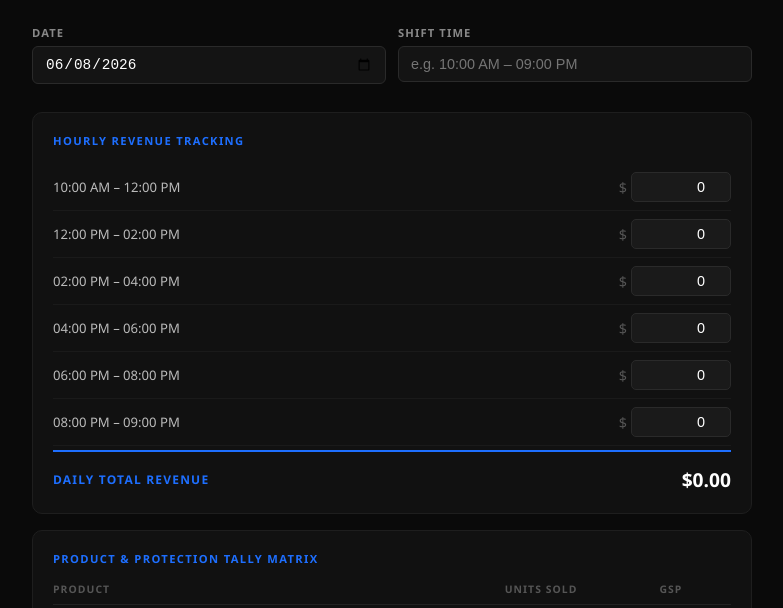
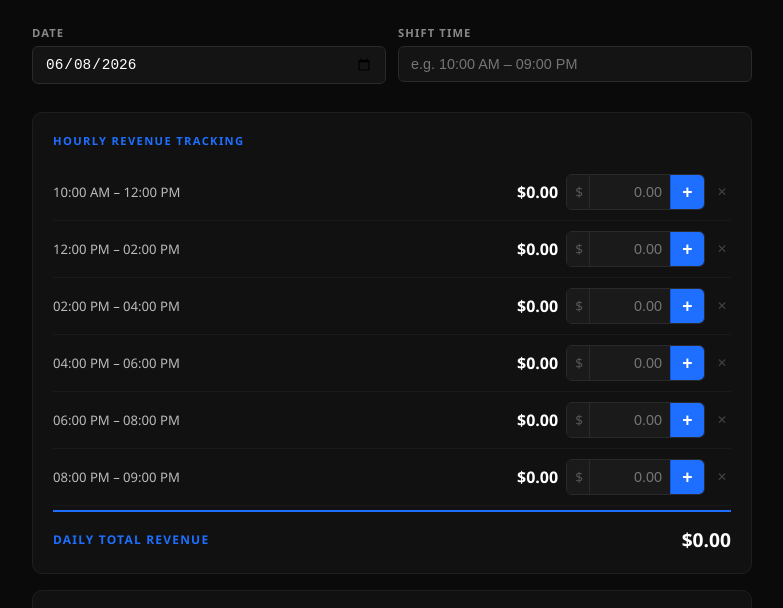
Before and after one commit to wtmbru/shokztracker, a plain HTML site: page index.html in a window 1280 px wide. Shown: the part 125-733 px from the top of the page, without its empty margins (248-1031 px from the left). Drawn offline with Linux system fonts and the light colour scheme.

Commit message:
Add files via upload

```diff
--- a/index.html
+++ b/index.html
@@ -95,12 +95,13 @@
 
   /* Revenue rows */
   .revenue-row {
-    display: grid;
-    grid-template-columns: 1fr auto;
+    display: flex;
     align-items: center;
+    justify-content: space-between;
     gap: 12px;
-    padding: 8px 0;
+    padding: 10px 0;
     border-bottom: 1px solid #1a1a1a;
+    flex-wrap: wrap;
   }
 
   .revenue-row:last-child { border-bottom: none; }
@@ -108,35 +109,93 @@
   .revenue-row label {
     font-size: 0.82rem;
     color: #bbb;
+    flex-shrink: 0;
+    min-width: 150px;
   }
 
-  .revenue-input-wrap {
+  .revenue-right {
     display: flex;
     align-items: center;
-    gap: 4px;
+    gap: 8px;
+    flex: 1;
+    justify-content: flex-end;
   }
 
-  .revenue-input-wrap span {
-    color: #555;
-    font-size: 0.9rem;
+  /* Running total display */
+  .rev-total {
+    font-size: 1rem;
+    font-weight: 700;
+    color: #fff;
+    min-width: 72px;
+    text-align: right;
   }
 
-  .revenue-row input {
-    width: 100px;
+  /* Add amount input + button */
+  .rev-add-wrap {
+    display: flex;
+    align-items: center;
+    border: 1px solid #2a2a2a;
+    border-radius: 6px;
+    overflow: hidden;
+  }
+
+  .rev-add-wrap .dollar {
     background: #1a1a1a;
-    border: 1px solid #2a2a2a;
-    border-radius: 5px;
+    color: #555;
+    font-size: 0.85rem;
+    padding: 0 6px 0 8px;
+    height: 34px;
+    line-height: 34px;
+    border-right: 1px solid #2a2a2a;
+    flex-shrink: 0;
+  }
+
+  .rev-add-wrap input {
+    width: 80px;
+    background: #1a1a1a;
+    border: none;
     color: #fff;
-    padding: 6px 10px;
+    padding: 6px 8px;
     font-size: 0.9rem;
     text-align: right;
-    transition: border-color 0.15s;
+    outline: none;
+    height: 34px;
+    -moz-appearance: textfield;
   }
 
-  .revenue-row input:focus {
-    outline: none;
-    border-color: #1e6fff;
+  .rev-add-wrap input::-webkit-outer-spin-button,
+  .rev-add-wrap input::-webkit-inner-spin-button { -webkit-appearance: none; }
+
+  .rev-add-btn {
+    background: #1e6fff;
+    border: none;
+    color: #fff;
+    font-size: 1.1rem;
+    font-weight: 700;
+    width: 34px;
+    height: 34px;
+    cursor: pointer;
+    flex-shrink: 0;
+    border-left: 1px solid #1557d4;
+    transition: background 0.12s;
   }
+
+  .rev-add-btn:hover { background: #1557d4; }
+  .rev-add-btn:active { background: #1044b0; }
+
+  .rev-clear-btn {
+    background: transparent;
+    border: none;
+    color: #444;
+    font-size: 0.75rem;
+    cursor: pointer;
+    padding: 4px;
+    line-height: 1;
+    transition: color 0.12s;
+    flex-shrink: 0;
+  }
+
+  .rev-clear-btn:hover { color: #f87171; }
 
   .total-revenue-row {
     display: flex;
@@ -438,30 +497,85 @@
   <!-- Revenue -->
   <section>
     <h2>Hourly Revenue Tracking</h2>
+
     <div class="revenue-row">
       <label>10:00 AM – 12:00 PM</label>
-      <div class="revenue-input-wrap"><span>$</span><input type="number" class="rev" id="r1" value="0" min="0" step="0.01"></div>
+      <div class="revenue-right">
+        <span class="rev-total" id="rt1">$0.00</span>
+        <div class="rev-add-wrap">
+          <span class="dollar">$</span>
+          <input type="number" class="rev-add-input" id="ra1" min="0" step="0.01" placeholder="0.00">
+          <button class="rev-add-btn" onclick="addRevenue(1)">+</button>
+        </div>
+        <button class="rev-clear-btn" onclick="clearRevenue(1)" title="Clear slot">✕</button>
+      </div>
     </div>
+
     <div class="revenue-row">
       <label>12:00 PM – 02:00 PM</label>
-      <div class="revenue-input-wrap"><span>$</span><input type="number" class="rev" id="r2" value="0" min="0" step="0.01"></div>
+      <div class="revenue-right">
+        <span class="rev-total" id="rt2">$0.00</span>
+        <div class="rev-add-wrap">
+          <span class="dollar">$</span>
+          <input type="number" class="rev-add-input" id="ra2" min="0" step="0.01" placeholder="0.00">
+          <button class="rev-add-btn" onclick="addRevenue(2)">+</button>
+        </div>
+        <button class="rev-clear-btn" onclick="clearRevenue(2)" title="Clear slot">✕</button>
+      </div>
     </div>
+
     <div class="revenue-row">
       <label>02:00 PM – 04:00 PM</label>
-      <div class="revenue-input-wrap"><span>$</span><input type="number" class="rev" id="r3" value="0" min="0" step="0.01"></div>
+      <div class="revenue-right">
+        <span class="rev-total" id="rt3">$0.00</span>
+        <div class="rev-add-wrap">
+          <span class="dollar">$</span>
+          <input type="number" class="rev-add-input" id="ra3" min="0" step="0.01" placeholder="0.00">
+          <button class="rev-add-btn" onclick="addRevenue(3)">+</button>
+        </div>
+        <button class="rev-clear-btn" onclick="clearRevenue(3)" title="Clear slot">✕</button>
+      </div>
     </div>
+
     <div class="revenue-row">
       <label>04:00 PM – 06:00 PM</label>
-      <div class="revenue-input-wrap"><span>$</span><input type="number" class="rev" id="r4" value="0" min="0" step="0.01"></div>
+      <div class="revenue-right">
+        <span class="rev-total" id="rt4">$0.00</span>
+        <div class="rev-add-wrap">
+          <span class="dollar">$</span>
+          <input type="number" class="rev-add-input" id="ra4" min="0" step="0.01" placeholder="0.00">
+          <button class="rev-add-btn" onclick="addRevenue(4)">+</button>
+        </div>
+        <button class="rev-clear-btn" onclick="clearRevenue(4)" title="Clear slot">✕</button>
+      </div>
     </div>
+
     <div class="revenue-row">
       <label>06:00 PM – 08:00 PM</label>
-      <div class="revenue-input-wrap"><span>$</span><input type="number" class="rev" id="r5" value="0" min="0" step="0.01"></div>
+      <div class="revenue-right">
+        <span class="rev-total" id="rt5">$0.00</span>
+        <div class="rev-add-wrap">
+          <span class="dollar">$</span>
+          <input type="number" class="rev-add-input" id="ra5" min="0" step="0.01" placeholder="0.00">
+          <button class="rev-add-btn" onclick="addRevenue(5)">+</button>
+        </div>
+        <button class="rev-clear-btn" onclick="clearRevenue(5)" title="Clear slot">✕</button>
+      </div>
     </div>
+
     <div class="revenue-row">
       <label>08:00 PM – 09:00 PM</label>
-      <div class="revenue-input-wrap"><span>$</span><input type="number" class="rev" id="r6" value="0" min="0" step="0.01"></div>
+      <div class="revenue-right">
+        <span class="rev-total" id="rt6">$0.00</span>
+        <div class="rev-add-wrap">
+          <span class="dollar">$</span>
+          <input type="number" class="rev-add-input" id="ra6" min="0" step="0.01" placeholder="0.00">
+          <button class="rev-add-btn" onclick="addRevenue(6)">+</button>
+        </div>
+        <button class="rev-clear-btn" onclick="clearRevenue(6)" title="Clear slot">✕</button>
+      </div>
     </div>
+
     <div class="total-revenue-row">
       <span>Daily Total Revenue</span>
       <span class="total-value" id="dailyTotal">$0.00</span>
@@ -565,6 +679,43 @@
     saveState();
   }
 
+  // ── Revenue slot totals (accumulated, not typed directly) ──
+  const revTotals = [0, 0, 0, 0, 0, 0]; // indices 0–5 map to slots 1–6
+
+  function addRevenue(slot) {
+    const input = document.getElementById('ra' + slot);
+    const amount = parseFloat(input.value);
+    if (!amount || amount <= 0) return;
+    revTotals[slot - 1] = Math.round((revTotals[slot - 1] + amount) * 100) / 100;
+    input.value = '';
+    input.focus();
+    renderRevTotals();
+    saveState();
+  }
+
+  function clearRevenue(slot) {
+    revTotals[slot - 1] = 0;
+    renderRevTotals();
+    saveState();
+  }
+
+  function renderRevTotals() {
+    let total = 0;
+    revTotals.forEach((v, i) => {
+      document.getElementById('rt' + (i + 1)).textContent = '$' + v.toFixed(2);
+      total += v;
+    });
+    total = Math.round(total * 100) / 100;
+    document.getElementById('dailyTotal').textContent = '$' + total.toFixed(2);
+    document.getElementById('totalRevenue').textContent = '$' + total.toFixed(2);
+    return total;
+  }
+
+  // Allow pressing Enter on the add input to trigger +
+  document.querySelectorAll('.rev-add-input').forEach((el, i) => {
+    el.addEventListener('keydown', e => { if (e.key === 'Enter') addRevenue(i + 1); });
+  });
+
   // ── localStorage persistence ──────────────────────────────
   const STORAGE_KEY = 'shokz-tracker-v1';
 
@@ -572,7 +723,7 @@
     const state = {
       date: document.getElementById('date').value,
       shiftTime: document.getElementById('shiftTime').value,
-      revenue: Array.from(document.querySelectorAll('.rev')).map(el => el.value),
+      revenue: [...revTotals],
       units: Array.from(document.querySelectorAll('.stepper-val.units')).map(el => el.textContent),
       gsp: Array.from(document.querySelectorAll('.stepper-val.gsp')).map(el => el.textContent),
     };
@@ -586,8 +737,7 @@
       const s = JSON.parse(raw);
       if (s.date) document.getElementById('date').value = s.date;
       if (s.shiftTime) document.getElementById('shiftTime').value = s.shiftTime;
-      const revEls = document.querySelectorAll('.rev');
-      (s.revenue || []).forEach((v, i) => { if (revEls[i]) revEls[i].value = v; });
+      (s.revenue || []).forEach((v, i) => { revTotals[i] = v || 0; });
       const unitEls = document.querySelectorAll('.stepper-val.units');
       (s.units || []).forEach((v, i) => { if (unitEls[i]) unitEls[i].textContent = v; });
       const gspEls = document.querySelectorAll('.stepper-val.gsp');
@@ -603,12 +753,7 @@
   }
 
   function calcRevenue() {
-    const inputs = document.querySelectorAll('.rev');
-    let total = 0;
-    inputs.forEach(i => total += parseFloat(i.value) || 0);
-    document.getElementById('dailyTotal').textContent = '$' + total.toFixed(2);
-    document.getElementById('totalRevenue').textContent = '$' + total.toFixed(2);
-    return total;
+    return renderRevTotals();
   }
 
   function calcProducts() {
@@ -620,7 +765,6 @@
     return { units, gsp };
   }
 
-  document.querySelectorAll('.rev').forEach(el => el.addEventListener('input', () => { calcRevenue(); saveState(); }));
   document.getElementById('date').addEventListener('change', saveState);
   document.getElementById('shiftTime').addEventListener('input', saveState);
 
@@ -639,14 +783,12 @@
 
     const slots = ['10:00 AM – 12:00 PM','12:00 PM – 02:00 PM','02:00 PM – 04:00 PM',
                    '04:00 PM – 06:00 PM','06:00 PM – 08:00 PM','08:00 PM – 09:00 PM'];
-    const revInputs = document.querySelectorAll('.rev');
     const unitInputs = document.querySelectorAll('.stepper-val.units');
     const gspInputs = document.querySelectorAll('.stepper-val.gsp');
 
     let revenueLines = '';
     slots.forEach((s, i) => {
-      const val = parseFloat(revInputs[i].value) || 0;
-      revenueLines += `  ${s}: $${val.toFixed(2)}\n`;
+      revenueLines += `  ${s}: $${(revTotals[i] || 0).toFixed(2)}\n`;
     });
 
     let productLines = '';
@@ -700,7 +842,8 @@ ${productLines}
     localStorage.removeItem(STORAGE_KEY);
     document.getElementById('date').value = new Date().toISOString().split('T')[0];
     document.getElementById('shiftTime').value = '';
-    document.querySelectorAll('.rev').forEach(i => i.value = 0);
+    revTotals.fill(0);
+    renderRevTotals();
     document.querySelectorAll('.stepper-val').forEach(el => el.textContent = 0);
     calcRevenue();
     calcProducts();
```
